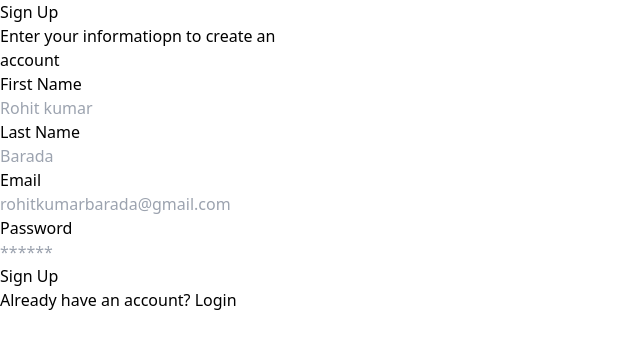
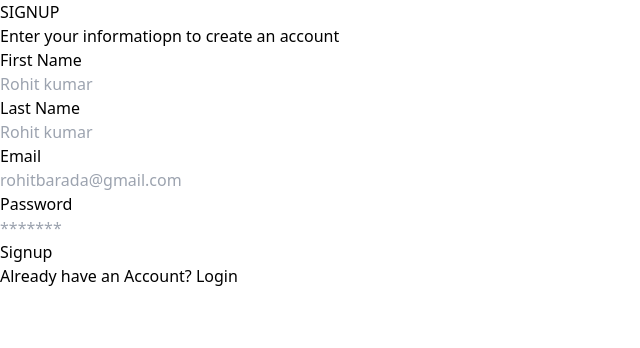
Before and after one commit to MrRohit-01/Paytm-basics, a React (Vite) app in the folder frontend/: page /signup in a window 1280 px wide. Shown: the top 348 px of the page, without its empty margins (0-640 px from the left). Built offline with nearby package versions, Linux system fonts and the light colour scheme.

Commit message:
Component Done

```diff
--- a/frontend/src/App.jsx
+++ b/frontend/src/App.jsx
@@ -1,8 +1,8 @@
 import { BrowserRouter, Routes, Route,useNavigate } from "react-router-dom";
 import { SignUp } from "./routes/signup";
-import { SignIn } from "./routes/signin";
+import { LogIn } from "./routes/login";
 import Dashboard from "./routes/dashbord";
-import { Send } from "./routes/send";
+import { TransferMoney } from "./routes/send";
 function App() {
   const userName = "Rohit";
   const balance = "10000";
@@ -12,11 +12,11 @@ function App() {
       <BrowserRouter>
         <Routes>
           <Route path="/signup" element={<SignUp/>}/>
-          <Route path="/signin" element={<SignIn/>}/>
+          <Route path="/login" element={<LogIn/>}/>
           <Route path="/dashboard" userName={userName}
           balance={balance} users={Users}
           element={<Dashboard/>}/>
-          <Route path="/send" element={<Send/>}/>
+          <Route path="/transfer"  element={<TransferMoney firstName={"rohit"}/>}/>
 
         </Routes>
       </BrowserRouter>
--- /dev/null
+++ b/frontend/src/components/button.jsx
@@ -0,0 +1,14 @@
+export const ButtonSumit = ({ label,color,hover }) => {
+  return (
+    <>
+      <div className="flex justify-center">
+        <button
+          type="submit"
+          className={` w-96 border text-center text-sm font-medium  ${color?color :"bg-black"} ${hover}  text-white pt-2 rounded-lg pb-2 `}
+        >
+          {label}
+        </button>
+      </div>
+    </>
+  );
+};
--- /dev/null
+++ b/frontend/src/components/heading.jsx
@@ -0,0 +1,5 @@
+export const Heading =({children})=>{
+  return <>
+     <h2 className="text-center pt-8 text-4xl font-bold">{children}</h2>
+  </>
+}
--- /dev/null
+++ b/frontend/src/components/input.jsx
@@ -0,0 +1,15 @@
+export const InputFeild = ({type,name,label,placeholder})=>{
+  return <>
+      <label htmlFor={name}>{label}</label>
+                <br />
+                <div className="py-2">
+                <input
+                  type={type}
+                  id={name}
+                  name={name}
+                  placeholder={placeholder}
+                  className="border-2 rounded-lg w-full p-2 text-lg font-medium"
+                  required
+                /></div>
+  </>
+}
--- /dev/null
+++ b/frontend/src/components/subTitle.jsx
@@ -0,0 +1,5 @@
+export const SubTitle = ({children})=>{
+  return <>
+    <h3 className="text-center text-lg w-80">
+{children}
+</h3></>}
--- /dev/null
+++ b/frontend/src/components/warning.jsx
@@ -0,0 +1,13 @@
+import { Link } from "react-router-dom";
+export const Warning = ({ text,button,path})=>{
+  return (
+    <>
+        <p className="text-center pb-6">
+            {text}{" "}
+            <button className="underline">
+              <Link to={path}>Login</Link>{" "}
+            </button>
+          </p>
+    </>
+  )
+}
--- /dev/null
+++ b/frontend/src/routes/login.jsx
@@ -0,0 +1,38 @@
+import { Heading } from "../components/heading";
+import { SubTitle } from "../components/subTitle";
+import { InputFeild } from "../components/input";
+import { ButtonSumit } from "../components/button";
+import { Warning } from "../components/warning";
+
+export const LogIn = ()=>{
+
+  return (
+    <>
+      <div className="flex justify-center items-center h-screen bg-[#ececec]">
+        <div className="border bg-[#ffffff] rounded-lg">
+        <div className=" mx-12  ">
+         <Heading>LOGIN</Heading>
+          <SubTitle>
+            Enter your credentials to access your account
+          </SubTitle>
+          </div>
+          <div className=" p-3 pt-10 pb-5 px-4">
+            <div
+              className="text-lg font-semibold"
+            >
+
+              <div className="input-group">
+               <InputFeild type={"email"} name={"email"} label={"Email"} placeholder={"rohitbarada@gmail.com"}/>
+               <InputFeild type={"password"} name={"password"} label={"Password"}placeholder={"*******"}/>
+              </div>
+
+    <div className="pt-4">
+             <ButtonSumit label={"Login"}/>
+            </div></div>
+          </div>
+          <Warning text={"Don't have an account?"} button={'Sign Up'} path={"/signup"}/>
+        </div>
+      </div>
+    </>
+  );
+}
--- /dev/null
+++ b/frontend/src/routes/profile.jsx
@@ -0,0 +1,14 @@
+  import React from 'react';
+
+  const ProfileAvatar = ({ name, bgColor }) => {
+    // Extract the first letter of the name
+    const initials = name ? name.charAt(0).toUpperCase() : '';
+
+    return (
+      <div className={`w-8 h-8 flex justify-center items-center rounded-full ${bgColor}`}>
+        <span className="text-white">{initials}</span>
+      </div>
+    );
+  };
+
+  export default ProfileAvatar;
--- a/frontend/src/routes/signin.jsx
+++ /dev/null
@@ -1,62 +0,0 @@
-export const SignIn = ()=>{
-  return (
-    <>
-      <div className="flex justify-center items-center h-screen bg-[#7f7f7f]">
-        <div className="border bg-[#ffffff] rounded-lg">
-        <div className=" mx-12  ">
-          <h2 className="text-center pt-8 text-4xl font-bold ">Sign In</h2>
-          <h3 className="text-center text-lg">
-            Enter your credentials to access your
-            <br /> account
-          </h3>
-          </div>
-          <div className=" p-3 pt-10 pb-5 px-4">
-            <form
-              action="signup.php"
-              method="post"
-              className="text-lg font-semibold"
-            >
-
-              <div className="input-group">
-                <label htmlFor="email">Email</label>
-                <br />
-                <div className="py-2">
-                <input
-                  type="email"
-                  id="email"
-                  name="email"
-                  placeholder="rohitkumarbarada@gmail.com"
-                  className="border-2 rounded-lg w-full p-2 text-lg font-medium"
-                  required
-                /></div>
-              </div>
-              <div className="input-group pb-4">
-                <label htmlFor="password">Password</label>
-                <br />
-                <div className="pt-2">
-                <input
-                  type="password"
-                  id="password"
-                  name="password"
-                  placeholder="******"
-                  className="border-2 rounded-lg w-full  p-2 text-lg font-medium"
-                  required
-                /></div>
-              </div>
-
-              <button
-                type="submit"
-                className="w-full border text-center text-sm bg-black text-white pt-1.5 rounded-lg pb-1.5"
-              >
-                Sign Up
-              </button>
-            </form>
-          </div>
-          <p className="text-center pb-6">
-            Don't have an account? <button className="underline">Sign Up</button>
-          </p>
-        </div>
-      </div>
-    </>
-  );
-}
--- a/frontend/src/routes/signup.jsx
+++ b/frontend/src/routes/signup.jsx
@@ -1,85 +1,53 @@
+import { Heading } from "../components/heading";
+import { SubTitle } from "../components/subTitle";
+import { InputFeild } from "../components/input";
+import { ButtonSumit } from "../components/button";
+import { Warning } from "../components/warning";
 export const SignUp = () => {
   return (
     <>
-      <div className="flex justify-center items-center h-screen bg-[#7f7f7f]">
+      <div className="flex justify-center items-center h-screen bg-[#ececec]">
         <div className="border bg-[#ffffff] rounded-lg">
-        <div className=" mx-12  ">
-          <h2 className="text-center pt-8 text-4xl font-bold ">Sign Up</h2>
-          <h3 className="text-center text-lg">
-            Enter your informatiopn to create an
-            <br /> account
-          </h3>
+          <div className=" mx-12  ">
+            <Heading>SIGNUP</Heading>
+            <SubTitle>Enter your informatiopn to create an account</SubTitle>
           </div>
-          <div className=" p-3 pt-10 pb-5 px-4">
-            <form
-              action="signup.php"
-              method="post"
-              className="text-lg font-semibold"
-            >
-              <div className="input-group w-full ">
-                <label htmlFor="firstName" className="">First Name</label>
-                <br />
-                <div className="py-2">
-                <input
-                  type="text"
-                  id="firstName"
-                  name="firstName"
-                  placeholder="Rohit kumar"
-                  className="border-2 rounded-lg w-full p-2 text-lg font-medium"
-                  required
-                /></div>
-              </div>
-              <div className="input-group">
-                <label htmlFor="lastName">Last Name</label>
-                <br />
-                <div className="py-2">
-                <input
-                  type="text"
-                  id="lastName"
-                  name="lastName"
-                  placeholder="Barada"
-                  className="border-2 rounded-lg w-full p-2 text-lg font-medium"
-                  required
-                /></div>
-              </div>
-              <div className="input-group">
-                <label htmlFor="email">Email</label>
-                <br />
-                <div className="py-2">
-                <input
-                  type="email"
-                  id="email"
-                  name="email"
-                  placeholder="rohitkumarbarada@gmail.com"
-                  className="border-2 rounded-lg w-full p-2 text-lg font-medium"
-                  required
-                /></div>
-              </div>
-              <div className="input-group pb-4">
-                <label htmlFor="password">Password</label>
-                <br />
-                <div className="pt-2">
-                <input
-                  type="password"
-                  id="password"
-                  name="password"
-                  placeholder="******"
-                  className="border-2 rounded-lg w-full  p-2 text-lg font-medium"
-                  required
-                /></div>
-              </div>
 
-              <button
-                type="submit"
-                className="w-full border text-center text-sm bg-black text-white pt-1.5 rounded-lg pb-1.5"
-              >
-                Sign Up
-              </button>
-            </form>
+          <div className="text-lg font-semibold p-3 pt-5 pb-3 px-4">
+            <div className="input-group w-full ">
+              <InputFeild
+                type={"text"}
+                name={"firstName"}
+                label={"First Name"}
+                placeholder={"Rohit kumar"}
+              />
+              <InputFeild
+                type={"text"}
+                name={"lastName"}
+                label={"Last Name"}
+                placeholder={"Rohit kumar"}
+              />
+              <InputFeild
+                type={"email"}
+                name={"email"}
+                label={"Email"}
+                placeholder={"rohitbarada@gmail.com"}
+              />
+              <InputFeild
+                type={"password"}
+                name={"Password"}
+                label={"Password"}
+                placeholder={"*******"}
+              />
+            </div>
           </div>
-          <p className="text-center pb-6">
-            Already have an account? <button className="underline">Login</button>
-          </p>
+
+          <ButtonSumit label={"Signup"} />
+          <Warning
+            text={"Already have an Account? "}
+            button={"Login"}
+            path={"/login"}
+          />
         </div>
       </div>
     </>
```
Also changed, not shown: frontend/src/routes/dashbord.jsx (+4 -53 lines), frontend/src/routes/send.jsx (+34 -2 lines), 2 other files (tests, documents, lock files or other folders).
